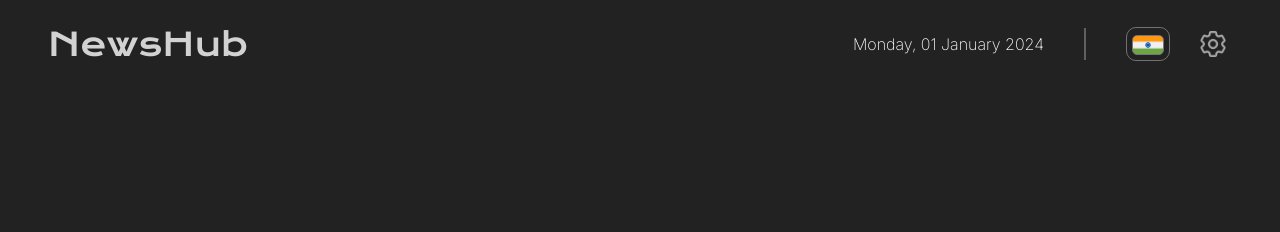
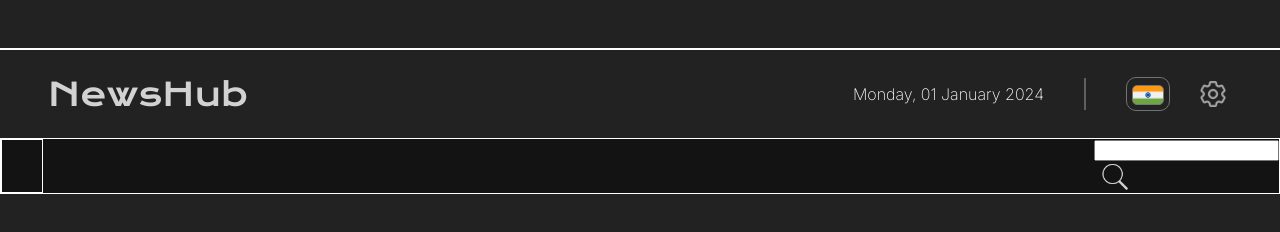
Before and after one commit to smalik21/news-hub, a website built with Vite: page index.html in a window 1280 px wide. Built offline with nearby package versions, Linux system fonts and the light colour scheme.

Commit message:
create header template

```diff
--- a/index.html
+++ b/index.html
@@ -11,6 +11,9 @@
         href="https://fonts.googleapis.com/css2?family=Inter:wght@100;200;300;400;500;600;700;800&family=Krona+One&family=Merriweather:wght@400;700&display=swap"
         rel="stylesheet">
 </head>
+
+
+<!-- TODO: MAKE ALL THE CONTENT DYNAMIC -->
 
 <body>
     <div id="app"></div>
@@ -32,6 +35,17 @@
         </div>
     </header>
 
+    <nav id="pageNavbar">
+        <ul id="navbar">
+            <!-- DYNAMICALLY ADD NAV -->
+        </ul>
+        <form action="#">
+            <input type="text" name="query" id="query">
+            <button id="searchButton" type="submit"><img id="searchIcon" src="./src/assets/search-white-icon.png"
+                    alt="search-icon"></button>
+        </form>
+    </nav>
+
     <script type="module" src="/src/main.ts"></script>
 </body>
 
--- a/src/css/style.css
+++ b/src/css/style.css
@@ -9,6 +9,9 @@
     background-color: #222222;
     color: #ffffff;
 }
+
+
+/* HEADER */
 
 #pageHeader {
     display: flex;
@@ -62,7 +65,8 @@ select#country {
 }
 
 
-#settingButton {
+#settingButton,
+#searchButton {
     display: flex;
     background-color: transparent;
     border: none;
@@ -73,3 +77,22 @@ select#country {
     height: 26px;
     opacity: 60%;
 }
+
+/* NAVBAR */
+
+#pageNavbar {
+    display: flex;
+    justify-content: space-between;
+    background-color: #141313;
+    border: 1px solid;
+}
+
+#navbar {
+    border: 1px solid;
+}
+
+#searchIcon {
+    width: 30px;
+    height: 30px;
+    opacity: 80%;
+}
--- a/src/main.ts
+++ b/src/main.ts
@@ -1,9 +1,21 @@
 import './css/style.css'
 
-// document.querySelector<HTMLDivElement>('#app')!.innerHTML = ``
+import HeaderTemplate from './template/headerTemplate'
 
 const init = (): void => {
 
+    const app = document.querySelector("#app") as HTMLDivElement
+
+    const header = document.createElement("header") as HTMLHeadElement
+    header.id = "pageHeader"
+    // header.style.backgroundColor = 'blue'
+    app.append(header)
+
+    const navbar = document.createElement("nav") as HTMLDivElement
+    navbar.id = "pageNavbar"
+    // navbar.style.height = '2rem'
+    // navbar.style.backgroundColor = 'red'
+    app.append(navbar)
 }
 
 document.addEventListener('DOMContentLoaded', init)
```
Also changed, not shown: src/model/CountryInfo.ts (added, +39 -0 lines), src/model/CountryList.ts (added, +27 -0 lines), src/model/FormattedDate.ts (added, +29 -0 lines), src/template/HeaderTemplate.ts (added, +20 -0 lines), src/assets/calendar-black-icon.png (added), src/assets/calendar-white-icon.png (added), src/assets/home-black-filled-icon.png (added), src/assets/home-black-outline-icon.png (added), src/assets/home-white-filled-icon.png (added), src/assets/home-white-outline-icon.png (added), src/assets/search-black-icon.png (added), src/assets/search-white-icon.png (added), src/assets/setting-black-icon.png (added).
